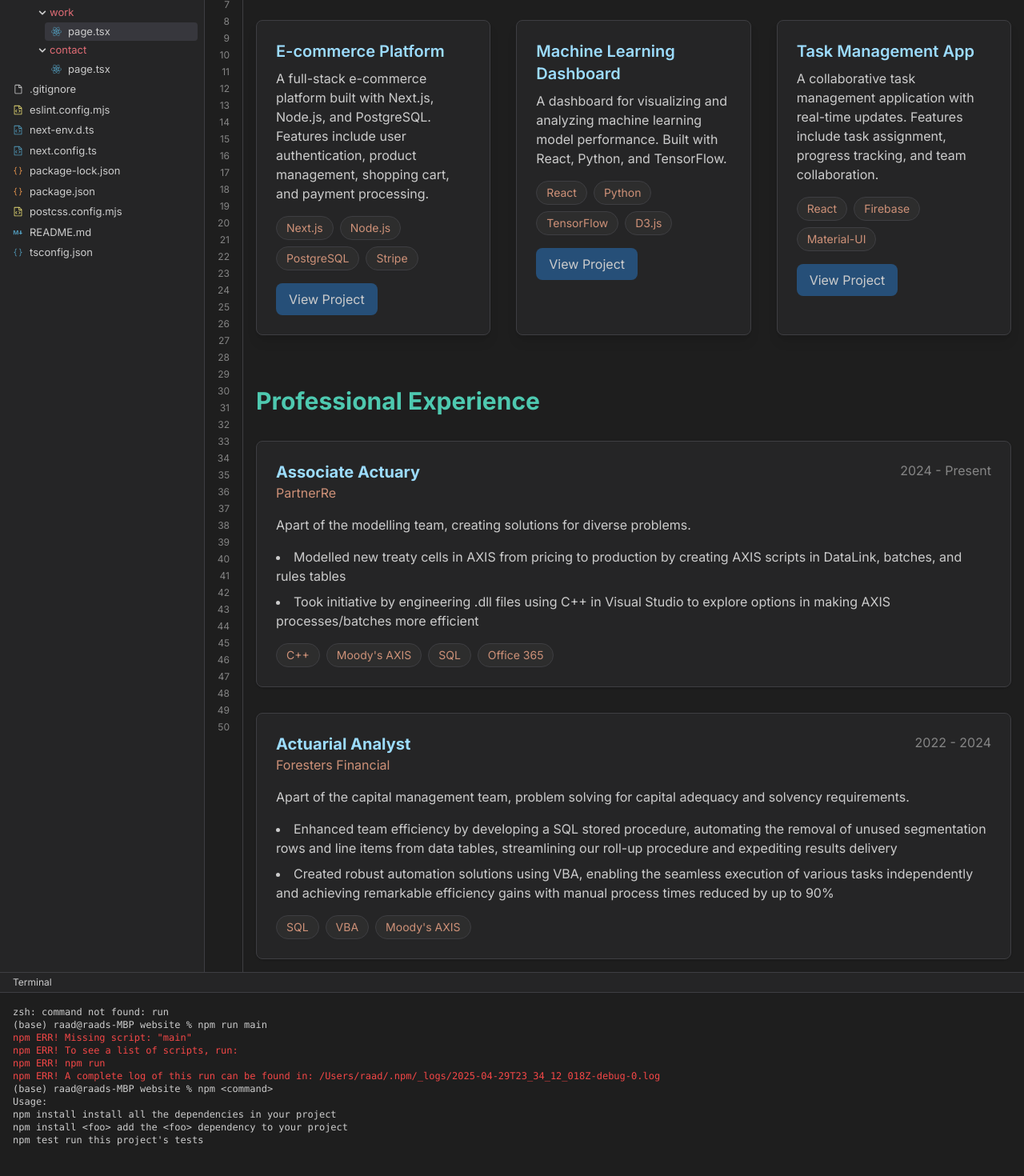
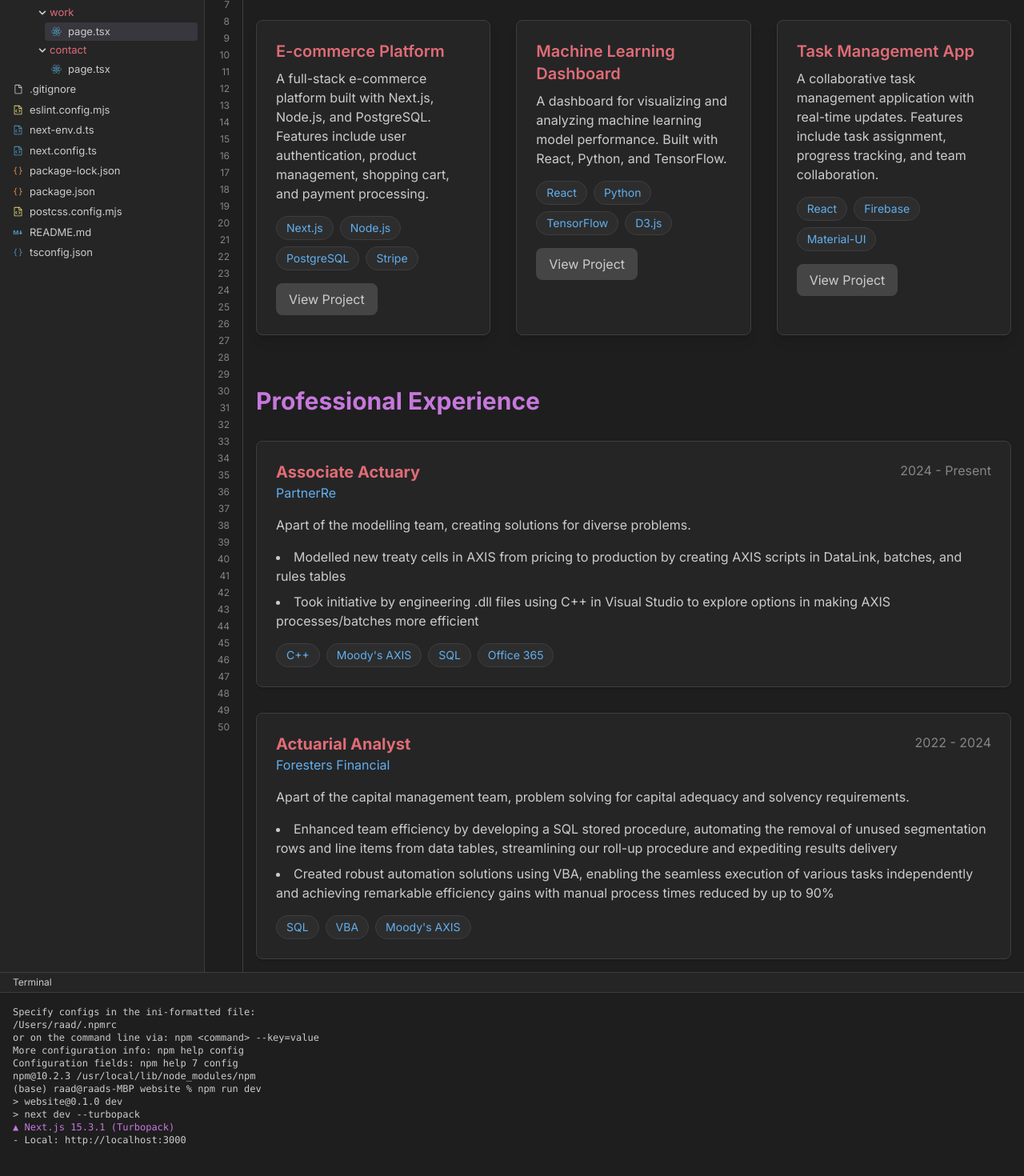
Before and after one commit to raadthedeveloper/website, a Next.js app: page /work in a window 1280 px wide. Shown: the part 312-1782 px from the top of the page at 80% size. Built offline with nearby package versions, Linux system fonts and the light colour scheme.

Commit message:
UI changes

```diff
--- a/src/app/contact/page.tsx
+++ b/src/app/contact/page.tsx
@@ -29,11 +29,11 @@
   return (
     <PageLayout filePath="src/app/contact/page.tsx">
       <div className="text-[#cccccc]">
-        <h1 className="text-4xl font-bold mb-12 text-[#4ec9b0]">Get in Touch</h1>
+        <h1 className="text-4xl font-bold mb-12 text-[#C678DD]">Get in Touch</h1>
 
         <div className="grid grid-cols-1 md:grid-cols-2 gap-12">
           <div>
-            <h2 className="text-2xl font-semibold mb-4 text-[#4ec9b0]">Contact Information</h2>
+            <h2 className="text-2xl font-semibold mb-4 text-[#C678DD]">Contact Information</h2>
             <p className="text-[#cccccc] mb-8">
               I'm always interested in hearing about new projects and opportunities.
               Feel free to reach out through the form or via social media.
@@ -41,14 +41,14 @@
 
             <div className="space-y-4">
               <div>
-                <h3 className="font-medium mb-2 text-[#9cdcfe]">Email</h3>
+                <h3 className="font-medium mb-2 text-[#E06C75]">Email</h3>
                 <a href="mailto:raad.fakhrian@gmail.com" className="text-[#cccccc] hover:text-white transition-colors">
                   raad.fakhrian@gmail.com
                 </a>
               </div>
 
               <div>
-                <h3 className="font-medium mb-2 text-[#9cdcfe]">Social Media</h3>
+                <h3 className="font-medium mb-2 text-[#E06C75]">Social Media</h3>
                 <div className="flex gap-6">
                   <a
                     href="https://github.com/raadthedeveloper"
@@ -76,7 +76,7 @@
           <div>
             <form onSubmit={handleSubmit} className="space-y-6 bg-[#252526] p-6 rounded-lg border border-[#3e3e42]">
               <div>
-                <label htmlFor="name" className="block text-sm font-medium text-[#9cdcfe] mb-1">
+                <label htmlFor="name" className="block text-sm font-medium text-[#E06C75] mb-1">
                   Name
                 </label>
                 <input
@@ -91,7 +91,7 @@
               </div>
 
               <div>
-                <label htmlFor="email" className="block text-sm font-medium text-[#9cdcfe] mb-1">
+                <label htmlFor="email" className="block text-sm font-medium text-[#E06C75] mb-1">
                   Email
                 </label>
                 <input
@@ -106,7 +106,7 @@
               </div>
 
               <div>
-                <label htmlFor="subject" className="block text-sm font-medium text-[#9cdcfe] mb-1">
+                <label htmlFor="subject" className="block text-sm font-medium text-[#E06C75] mb-1">
                   Subject
                 </label>
                 <input
@@ -121,7 +121,7 @@
               </div>
 
               <div>
-                <label htmlFor="message" className="block text-sm font-medium text-[#9cdcfe] mb-1">
+                <label htmlFor="message" className="block text-sm font-medium text-[#E06C75] mb-1">
                   Message
                 </label>
                 <textarea
--- a/src/app/work/page.tsx
+++ b/src/app/work/page.tsx
@@ -52,23 +52,23 @@
   return (
     <PageLayout filePath="src/app/work/page.tsx">
       <div className="text-[#cccccc]">
-        <h1 className="text-4xl font-bold mb-12 text-[#4ec9b0]">My Work</h1>
+        <h1 className="text-4xl font-bold mb-12 text-[#C678DD]">My Work</h1>
 
         <div className="space-y-16">
           {/* Projects Section */}
           <div>
-            <h2 className="text-3xl font-bold mb-8 text-[#4ec9b0]">Featured Projects</h2>
+            <h2 className="text-3xl font-bold mb-8 text-[#C678DD]">Featured Projects</h2>
             <div className="grid grid-cols-1 md:grid-cols-2 lg:grid-cols-3 gap-8">
               {projects.map((project, index) => (
                 <div key={index} className="bg-[#252526] rounded-lg overflow-hidden shadow-lg border border-[#3e3e42]">
                   <div className="p-6">
-                    <h3 className="text-xl font-semibold mb-2 text-[#9cdcfe]">{project.title}</h3>
+                    <h3 className="text-xl font-semibold mb-2 text-[#E06C75]">{project.title}</h3>
                     <p className="text-[#cccccc] mb-4">{project.description}</p>
                     <div className="flex flex-wrap gap-2 mb-4">
                       {project.technologies.map((tech, techIndex) => (
                         <span
                           key={techIndex}
-                          className="bg-[#2d2d2d] text-[#ce9178] px-3 py-1 rounded-full text-sm border border-[#3e3e42]"
+                          className="bg-[#2d2d2d] text-[#61AFEF] px-3 py-1 rounded-full text-sm border border-[#3e3e42]"
                         >
                           {tech}
                         </span>
@@ -76,7 +76,7 @@
                     </div>
                     <a
                       href={project.link}
-                      className="inline-block bg-[#264f78] text-[#cccccc] px-4 py-2 rounded-lg hover:bg-[#365373] transition-colors"
+                      className="inline-block bg-[#454545] text-[#cccccc] px-4 py-2 rounded-lg hover:bg-[#505050] transition-colors"
                     >
                       View Project
                     </a>
@@ -88,14 +88,14 @@
 
           {/* Experience Section */}
           <div>
-            <h2 className="text-3xl font-bold mb-8 text-[#4ec9b0]">Professional Experience</h2>
+            <h2 className="text-3xl font-bold mb-8 text-[#C678DD]">Professional Experience</h2>
             <div className="space-y-8">
               {experiences.map((exp, index) => (
                 <div key={index} className="bg-[#252526] p-6 rounded-lg shadow-sm border border-[#3e3e42]">
                   <div className="flex justify-between items-start mb-4">
                     <div>
-                      <h3 className="text-xl font-bold text-[#9cdcfe]">{exp.title}</h3>
-                      <p className="text-[#ce9178]">{exp.company}</p>
+                      <h3 className="text-xl font-bold text-[#E06C75]">{exp.title}</h3>
+                      <p className="text-[#61AFEF]">{exp.company}</p>
                     </div>
                     <span className="text-[#858585]">{exp.period}</span>
                   </div>
@@ -109,7 +109,7 @@
                     {exp.technologies.map((tech, techIndex) => (
                       <span
                         key={techIndex}
-                        className="bg-[#2d2d2d] text-[#ce9178] px-3 py-1 rounded-full text-sm border border-[#3e3e42]"
+                        className="bg-[#2d2d2d] text-[#61AFEF] px-3 py-1 rounded-full text-sm border border-[#3e3e42]"
                       >
                         {tech}
                       </span>
--- a/src/components/PageLayout.tsx
+++ b/src/components/PageLayout.tsx
@@ -152,17 +152,21 @@
           Terminal
         </div>
         <div className="p-4 text-xs font-mono">
-          <div className="text-[#cccccc]">zsh: command not found: run</div>
-          <div className="text-[#cccccc]">(base) raad@raads-MBP website % npm run main</div>
-          <div className="text-[#F44747]">npm ERR! Missing script: "main"</div>
-          <div className="text-[#F44747]">npm ERR! To see a list of scripts, run:</div>
-          <div className="text-[#F44747]">npm ERR!   npm run</div>
-          <div className="text-[#F44747]">npm ERR! A complete log of this run can be found in: /Users/raad/.npm/_logs/2025-04-29T23_34_12_018Z-debug-0.log</div>
-          <div className="text-[#cccccc]">(base) raad@raads-MBP website % npm &lt;command&gt;</div>
-          <div className="text-[#cccccc]">Usage:</div>
-          <div className="text-[#cccccc]">npm install        install all the dependencies in your project</div>
-          <div className="text-[#cccccc]">npm install &lt;foo&gt;  add the &lt;foo&gt; dependency to your project</div>
-          <div className="text-[#cccccc]">npm test          run this project's tests</div>
+          <div className="text-[#cccccc]">Specify configs in the ini-formatted file:</div>
+          <div className="text-[#cccccc]">/Users/raad/.npmrc</div>
+          <div className="text-[#cccccc]">or on the command line via: npm &lt;command&gt; --key=value</div>
+          <div className="text-[#cccccc]"></div>
+          <div className="text-[#cccccc]">More configuration info: npm help config</div>
+          <div className="text-[#cccccc]">Configuration fields: npm help 7 config</div>
+          <div className="text-[#cccccc]"></div>
+          <div className="text-[#cccccc]">npm@10.2.3 /usr/local/lib/node_modules/npm</div>
+          <div className="text-[#cccccc]">(base) raad@raads-MBP website % npm run dev</div>
+          <div className="text-[#cccccc]"></div>
+          <div className="text-[#cccccc]">&gt; website@0.1.0 dev</div>
+          <div className="text-[#cccccc]">&gt; next dev --turbopack</div>
+          <div className="text-[#cccccc]"></div>
+          <div className="text-[#C678DD]">▲ Next.js 15.3.1 (Turbopack)</div>
+          <div className="text-[#cccccc]">- Local:        http://localhost:3000</div>
         </div>
       </div>
     </div>
```
Also changed, not shown: src/app/about/page.tsx (+8 -8 lines), src/app/page.tsx (+8 -8 lines).
